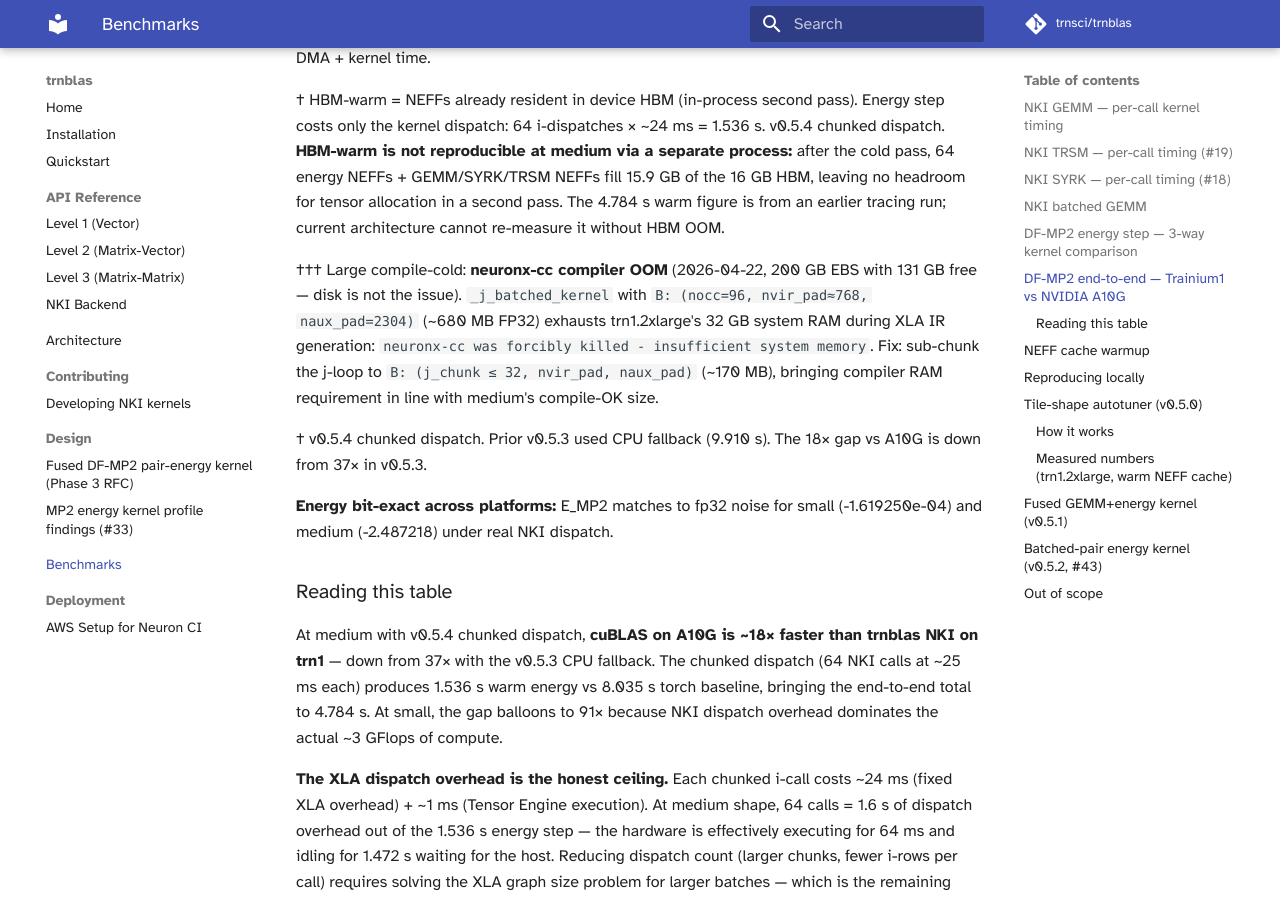
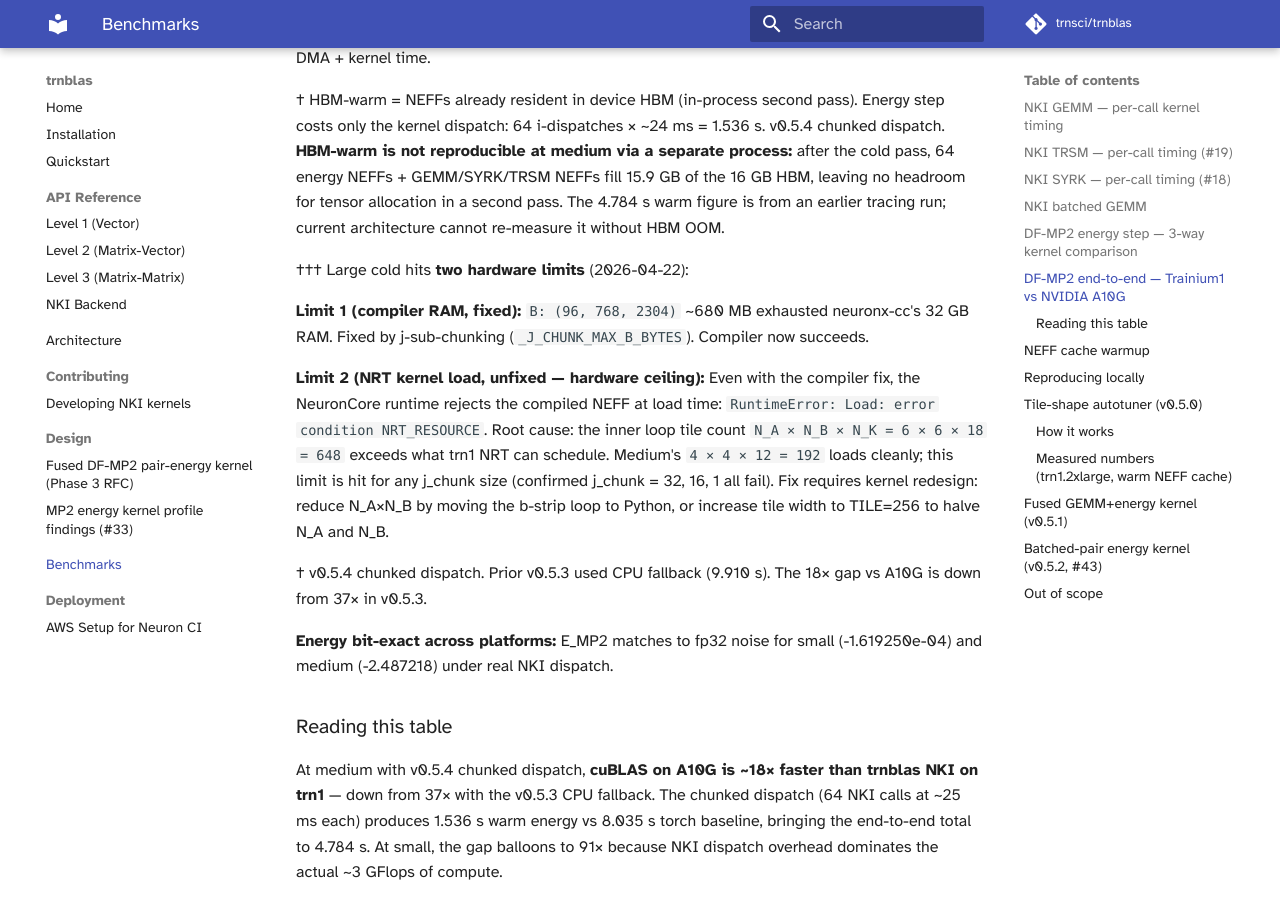
Before and after one commit to trnsci/trnblas, an MkDocs documentation site: the page built from docs/benchmarks.md, in a window 1280 px wide and 900 px high, scrolled down 4846 px. Built offline with MkDocs 1.6.1 and Material for MkDocs 9.7.7, drawn with Linux system fonts in a browser that asks for light colours; some web fonts are replaced; comment, search, counter and statistics services are not loaded.

Commit message:
docs: document large-shape NRT_RESOURCE hardware limit (NRT inner tile count)

```diff
--- a/docs/benchmarks.md
+++ b/docs/benchmarks.md
@@ -198,12 +198,18 @@ cold pass, 64 energy NEFFs + GEMM/SYRK/TRSM NEFFs fill 15.9 GB of the 16 GB HBM,
 no headroom for tensor allocation in a second pass. The 4.784 s warm figure is from an
 earlier tracing run; current architecture cannot re-measure it without HBM OOM.
 
-††† Large compile-cold: **neuronx-cc compiler OOM** (2026-04-22, 200 GB EBS with 131 GB
-free — disk is not the issue). `_j_batched_kernel` with `B: (nocc=96, nvir_pad≈768,
-naux_pad=2304)` (~680 MB FP32) exhausts trn1.2xlarge's 32 GB system RAM during XLA IR
-generation: `neuronx-cc was forcibly killed - insufficient system memory`. Fix: sub-chunk
-the j-loop to `B: (j_chunk ≤ 32, nvir_pad, naux_pad)` (~170 MB), bringing compiler RAM
-requirement in line with medium's compile-OK size.
+††† Large cold hits **two hardware limits** (2026-04-22):
+
+**Limit 1 (compiler RAM, fixed):** `B: (96, 768, 2304)` ~680 MB exhausted neuronx-cc's
+32 GB RAM. Fixed by j-sub-chunking (`_J_CHUNK_MAX_B_BYTES`). Compiler now succeeds.
+
+**Limit 2 (NRT kernel load, unfixed — hardware ceiling):** Even with the compiler fix,
+the NeuronCore runtime rejects the compiled NEFF at load time:
+`RuntimeError: Load: error condition NRT_RESOURCE`. Root cause: the inner loop tile count
+`N_A × N_B × N_K = 6 × 6 × 18 = 648` exceeds what trn1 NRT can schedule. Medium's
+`4 × 4 × 12 = 192` loads cleanly; this limit is hit for any j_chunk size (confirmed
+j_chunk = 32, 16, 1 all fail). Fix requires kernel redesign: reduce N_A×N_B by moving
+the b-strip loop to Python, or increase tile width to TILE=256 to halve N_A and N_B.
 
 † v0.5.4 chunked dispatch. Prior v0.5.3 used CPU fallback (9.910 s). The 18× gap vs A10G
 is down from 37× in v0.5.3.
```
Also changed, not shown: CHANGELOG.md (+27 -7 lines).
